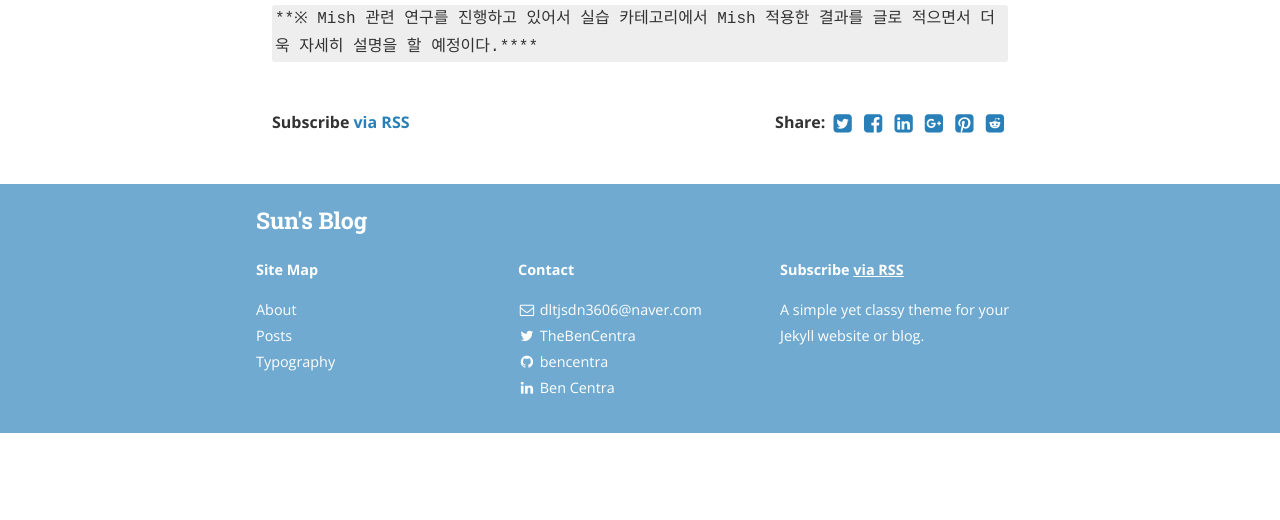
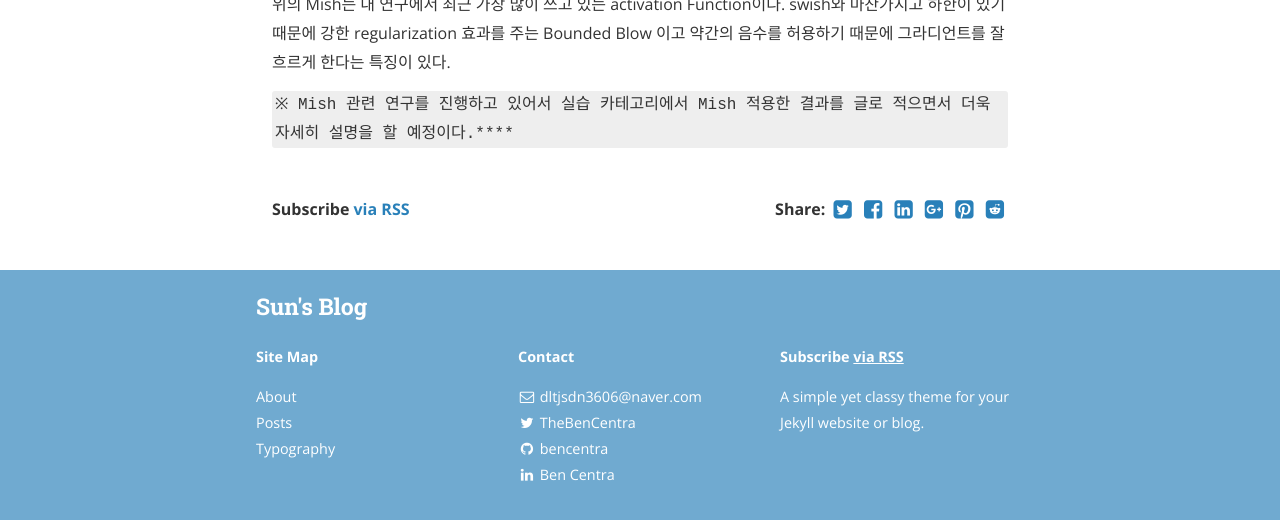
Before and after one commit to dltjsdn/dltjsdn.github.io, a Jekyll site: the page built from _posts/2020-08-18-Study.md, in a window 1280 px wide and 900 px high, scrolled down 5072 px, cut to the strip 380-900 px from the top of the window. Built offline with Jekyll 4.4.1, drawn with Linux system fonts in a browser that asks for light colours; nearby versions of some CDN libraries; before the commit the page ends 5885 px from its top, so only the background shows below that; some of the changed text lies outside the part shown.

Commit message:
init commit4

```diff
--- a/_posts/2020-08-18-Study.md
+++ b/_posts/2020-08-18-Study.md
@@ -85,4 +87,4 @@ ReLU는 음수값이 한번 들어오면 Back propagation이 0을 가지기 때
 
 위의 Mish는 내 연구에서 최근 가장 많이 쓰고 있는 activation Function이다. swish와 마찬가지고 하한이 있기 때문에 강한 regularization 효과를 주는 Bounded Blow 이고 약간의 음수를 허용하기 때문에 그라디언트를 잘 흐르게 한다는 특징이 있다.
 
-`**※ Mish 관련 연구를 진행하고 있어서 실습 카테고리에서 Mish 적용한 결과를 글로 적으면서 더욱 자세히 설명을 할 예정이다.****`
+`※ Mish 관련 연구를 진행하고 있어서 실습 카테고리에서 Mish 적용한 결과를 글로 적으면서 더욱 자세히 설명을 할 예정이다.****`
```
Also changed, not shown: other parts of _posts/2020-08-18-Study.md (+2 -0 lines).
